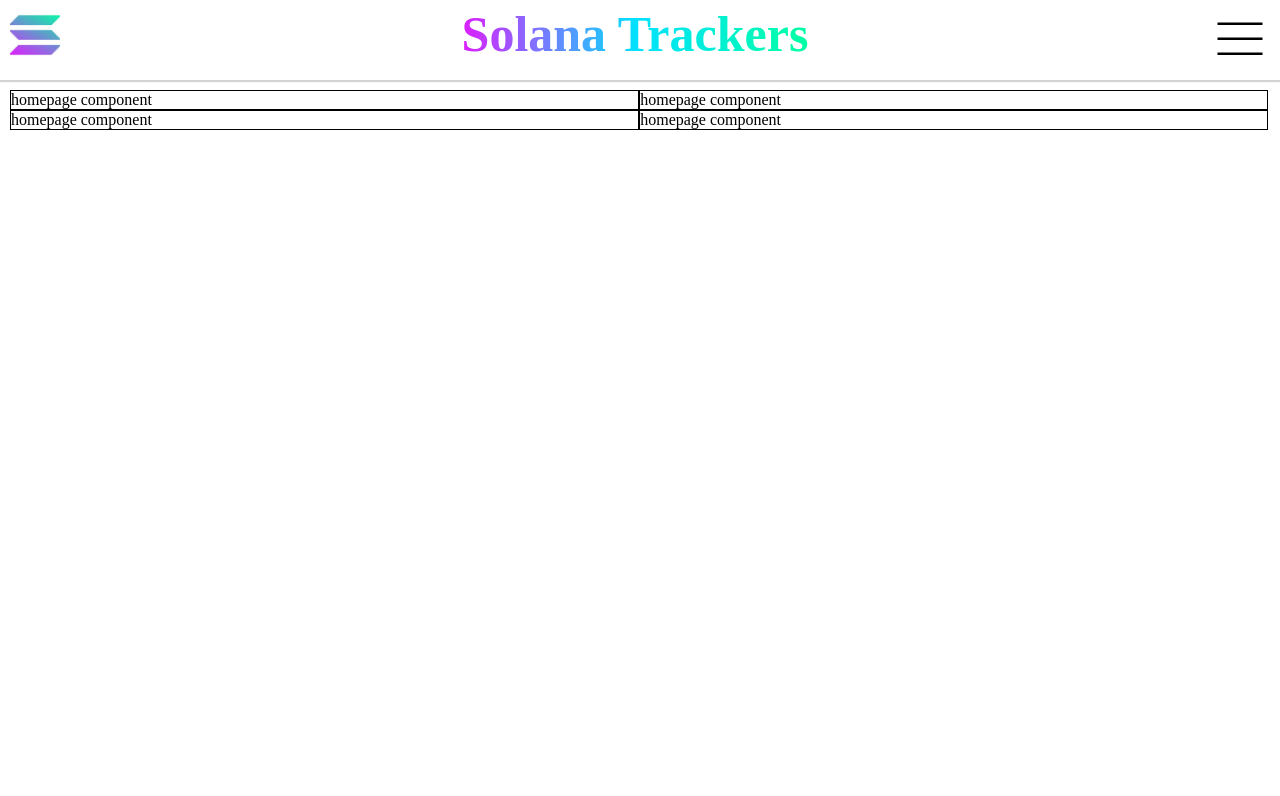
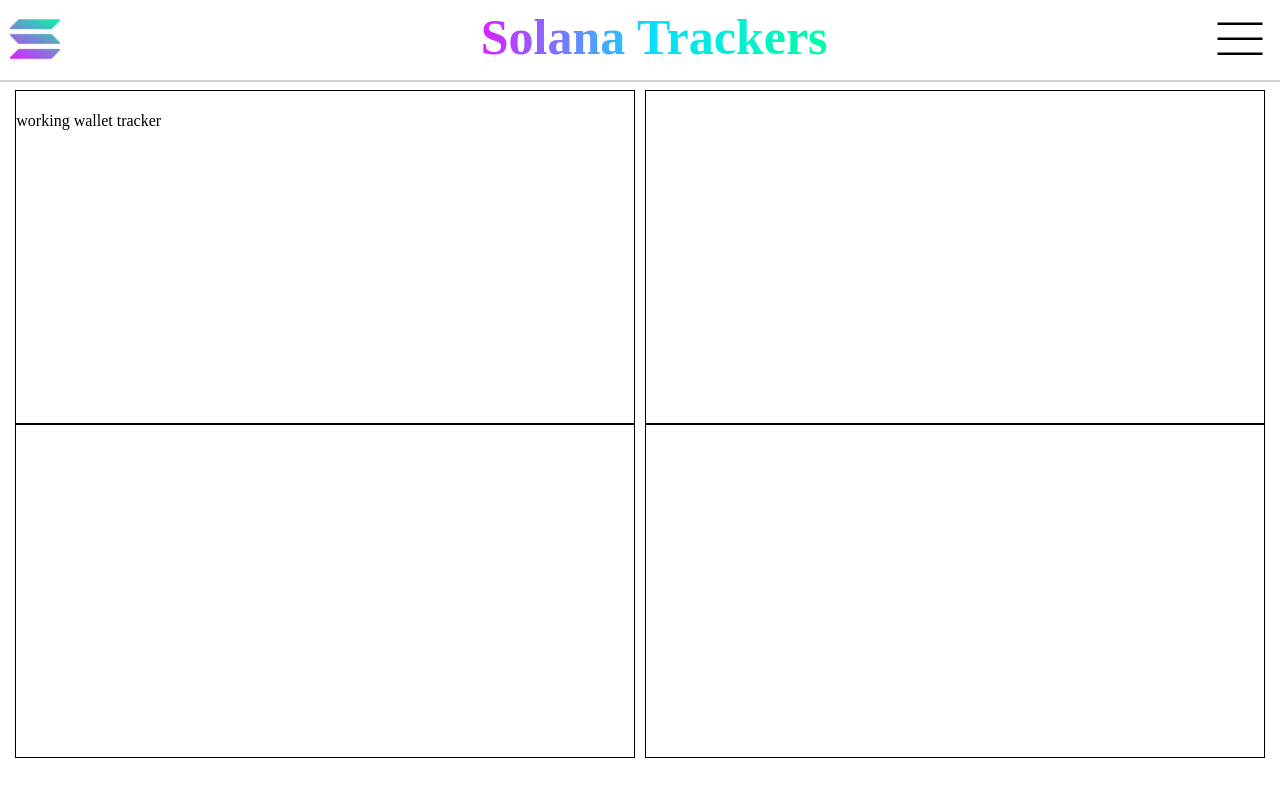
Before and after one commit to moore-isiah/Magic-Eden-Tracker, a React (Create React App) app: page / in a window 1280 px wide. Shown: the top 796 px of the page. Built offline with nearby package versions, Linux system fonts and the light colour scheme.

Commit message:
fixed the weird spacing from header its mostly done now

```diff
--- a/public/styles.css
+++ b/public/styles.css
@@ -30,15 +30,23 @@
 
   .sol {
     width: 50px;
+    margin-top: 4px;
   }
 
 
   .header-txt {
     font-size: 50px;
-    margin: -5px;
+    margin: -2px;
+    margin-left: 14%;
     background-image: linear-gradient(90deg, #DC1FFF, #03E1FF, #00FFA3);
     -webkit-background-clip: text;
     color: transparent;
+  }
+
+  .menu-container{
+    display: flex;
+    flex-direction: column;
+
   }
 
   .menu-trigger img{
@@ -48,16 +56,14 @@
     overflow: hidden;
     cursor: pointer;
     background-color: #fff;
+    margin-left: 70%;
   }
 
   .dropdown-menu{
-    position: absolute;
-    top: 100px;
-    right: 20px;
     background-color: #fff;
     border-radius: var(--border-radius);
-    padding: 10px 20px;
     width: 200px;
+
   }
 
   /* these next 2 are the bit important ones that animate it */
@@ -94,24 +100,10 @@
     font-weight: 400;
   }
 
-  .dropdown-menu ul li{
-    padding: 10px  0;
-    border-top: 1px solid rgba(0, 0, 0, 0.05);
-  }
-
-  .dropdown-menu ul li:hover a{
-    color: rgb(212, 33, 9);
-    cursor: pointer;
-  }
-
-  .dropdown-menu ul li:hover img{
-    opacity: 1;
-    cursor: pointer;
-  }
 
   .dropdownItem{
     display: flex;
-    margin: 10px auto;
+
   }
 
   .dropdownItem img{
@@ -129,15 +121,15 @@
 
 
   .homepage {
-    height: 100%;
-    width: 100%;
+    height: 49vh;
     display: flex;
     flex-wrap: wrap;
     padding: 10px;
   }
 
   .homeComponent {
-    height: 50%;
+    height: calc(100% - 60px);
     width: 49%;
     border: 1px solid black;
+    margin: auto;
   }
--- a/src/Header.js
+++ b/src/Header.js
@@ -4,8 +4,10 @@
 
 import {Link} from 'react-router-dom'
 
+
 export default function Header(){
 const [open, setOpen] = useState(false);
+
 
 
 return (
@@ -15,10 +17,10 @@
         </Link>
         <h1 className='header-txt'>Solana Trackers</h1>
         <div className='menu-container'>
-            <div className='menu-trigger' onClick={() => {setOpen(!open)}}>
-                <img src={hamburger}></img>
+            <div className='menu-trigger' onClick={() => {setOpen(true)}}>
+                <img src={hamburger} ></img>
             </div>
-            <div className={`dropdown-menu ${open ? 'active' : 'inactive'}`}>
+            <div className={`dropdown-menu ${open ? 'active' : 'inactive'}`} onMouseLeave={() => setOpen(false)}>
                 <ul>
                     <DropdownItem link='/' title='Homepage' />
                     <DropdownItem link='/walletTracker' title='Wallet Tracker' />
@@ -30,6 +32,8 @@
 )
 }
 
+
+
 const DropdownItem = props => {
     return (
         <Link to={props.link} className='dropdownItem'>{props.title}</Link>
--- a/src/Homepage.js
+++ b/src/Homepage.js
@@ -1,24 +1,28 @@
 import React from 'react'
 
+import WalletTracker from './WalletTracker'
 
 export default function Homepage(){
 
 
     return (
         <div className='homepage'>
-            <HomeComponent />
-            <HomeComponent />
-            <HomeComponent />
-            <HomeComponent />
+            <div className='homeComponent'>
+            <h1 className='title'></h1>
+            <WalletTracker />
+        </div>
+        <div className='homeComponent'>
+            <h1 className='title'></h1>
+
+        </div>
+        <div className='homeComponent'>
+            <h1 className='title'></h1>
+
+        </div>
+        <div className='homeComponent'>
+            <h1 className='title'></h1>
+
+        </div>
         </div>
     )
 }
-
-const HomeComponent = () => {
-
-    return (
-        <div className='homeComponent'>
-            homepage component
-        </div>
-    )
-}
```
